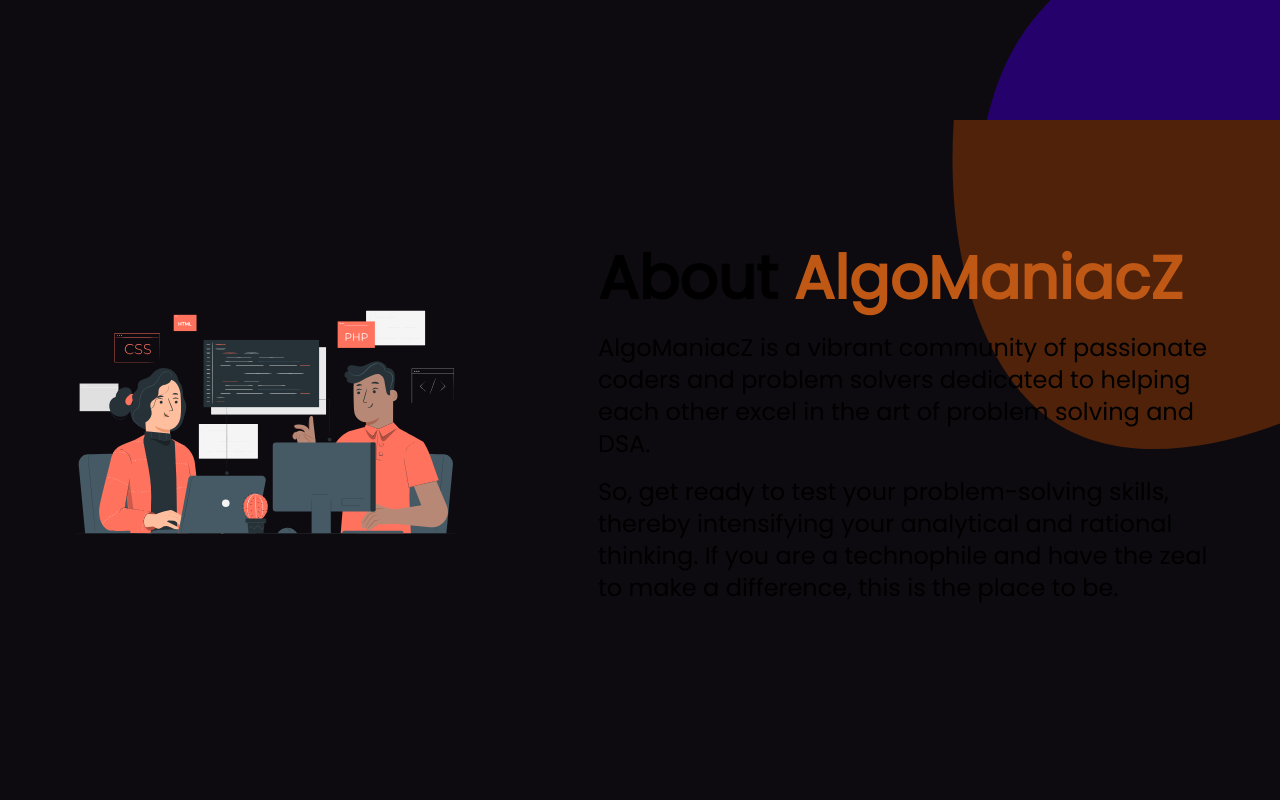
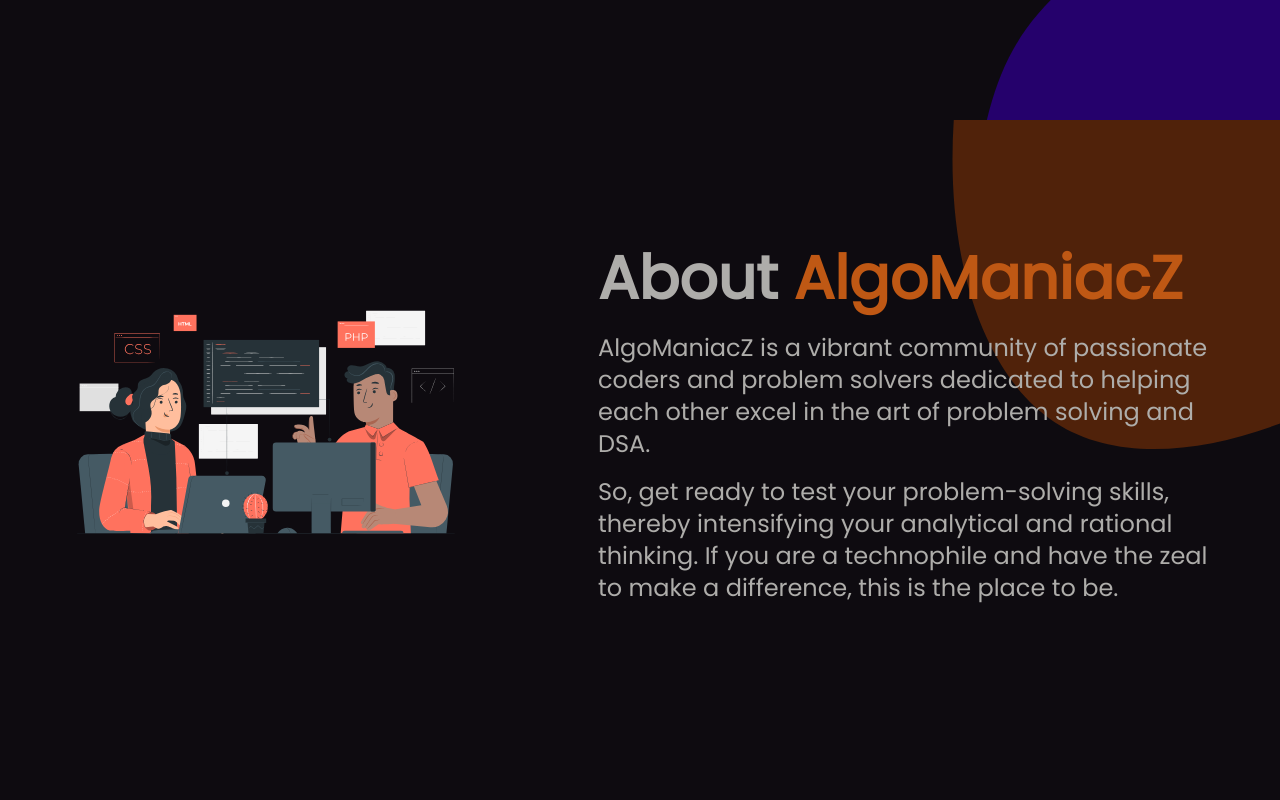
Before and after one commit to AlgoManiacZ/AlgoManiacZ_Revamped, a React (Vite) app in the folder algoManiacZ/: page / in a window 1280 px wide. Shown: the part 680-1480 px from the top of the page. Built offline with nearby package versions, Linux system fonts and the light colour scheme.

Commit message:
initial commit

```diff
--- a/algoManiacZ/src/components/Hero/HeroSection.jsx
+++ b/algoManiacZ/src/components/Hero/HeroSection.jsx
@@ -24,7 +24,7 @@
   return (
     <div className="about">
       <div
-        className="md:h-[calc(100vh-112px)] pb-10 bg-no-repeat bg-cover bg-center md:bg-left lg:bg-left xl:bg-left text-text"
+        className="md:h-[calc(100vh-112px)] pb-10 bg-no-repeat bg-cover bg-center md:bg-left lg:bg-left xl:bg-left text-textColor"
         style={{
           backgroundImage: `url(${backgroundImage})`,
         }}
```
